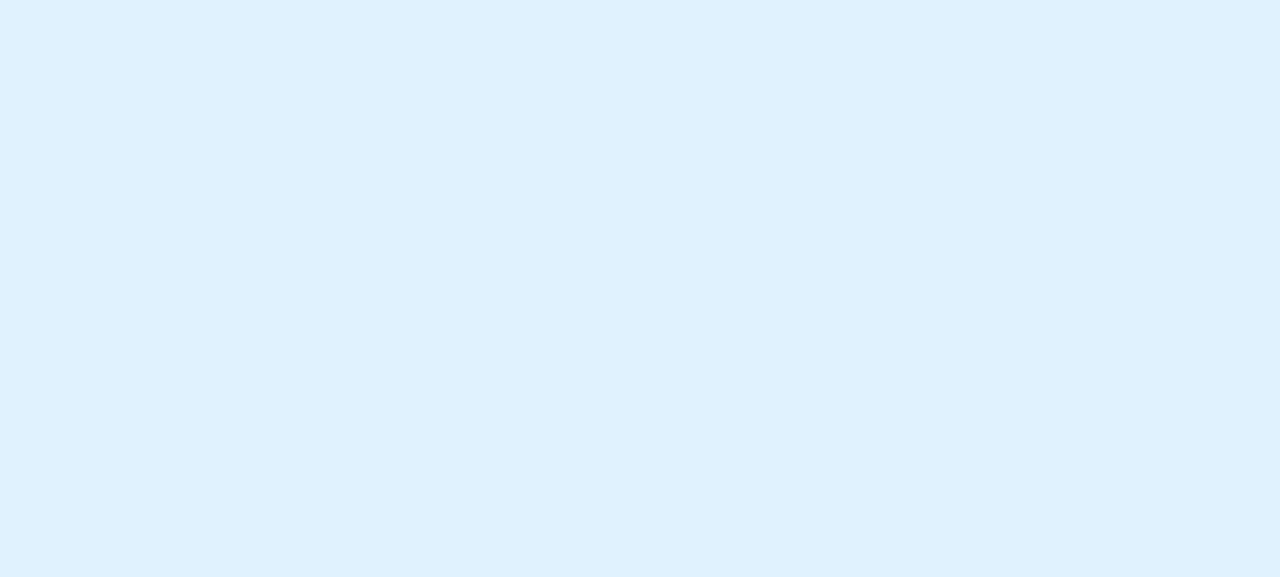
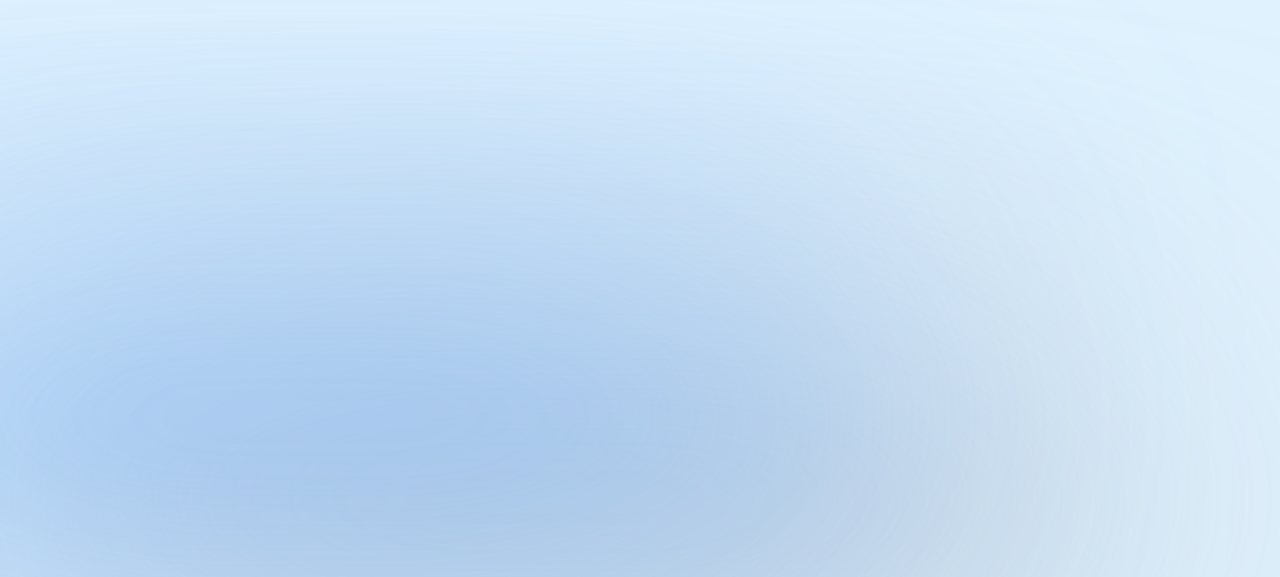
Before and after one commit to zalixzy/portfolio, a Next.js app: page / in a window 1280 px wide. Shown: the part 4519-5096 px from the top of the page. Before the commit the page ends 5000 px from the top, so only its background shows below. Built offline with nearby package versions, Linux system fonts and the light colour scheme.

Commit message:
stylisation du footer

```diff
--- a/app/layout.tsx
+++ b/app/layout.tsx
@@ -27,6 +27,12 @@ export default function RootLayout({
         <div className="bg-gray-400  absolute top-[-1rem] left-[-35rem] h-[31.25rem]
         w-[50rem] -z-10 rounded-full blur-[10rem] sm:w-[68.75rem] md:left-[-33rem] lg:left[-28rem]
         xl:left-[-15rem] 2xl:left-[-5rem]"></div>
+
+        <div className="bg-gray-400 absolute bottom-[-6rem] right-[11rem] h-[10rem]
+        w-[31.25rem] -z-10 rounded-full blur-[10rem] sm:w-[68.75rem]"></div>
+        <div className="bg-blue-400  absolute bottom-[-1rem] left-[-35rem] h-[10rem]
+        w-[50rem] -z-10 rounded-full blur-[10rem] sm:w-[68.75rem] md:left-[-33rem] lg:left[-28rem]
+        xl:left-[-15rem] 2xl:left-[-5rem]"></div>
         <LanguageSelector/>
         <Header/>
         <Footer/>
--- a/package.json
+++ b/package.json
@@ -9,6 +9,7 @@
     "lint": "next lint"
   },
   "dependencies": {
+    "@next/font": "^14.1.0",
     "@types/node": "20.11.4",
     "@types/react": "18.2.48",
     "@types/react-dom": "18.2.18",
```
Also changed, not shown: 1 other file (tests, documents, lock files or other folders).
